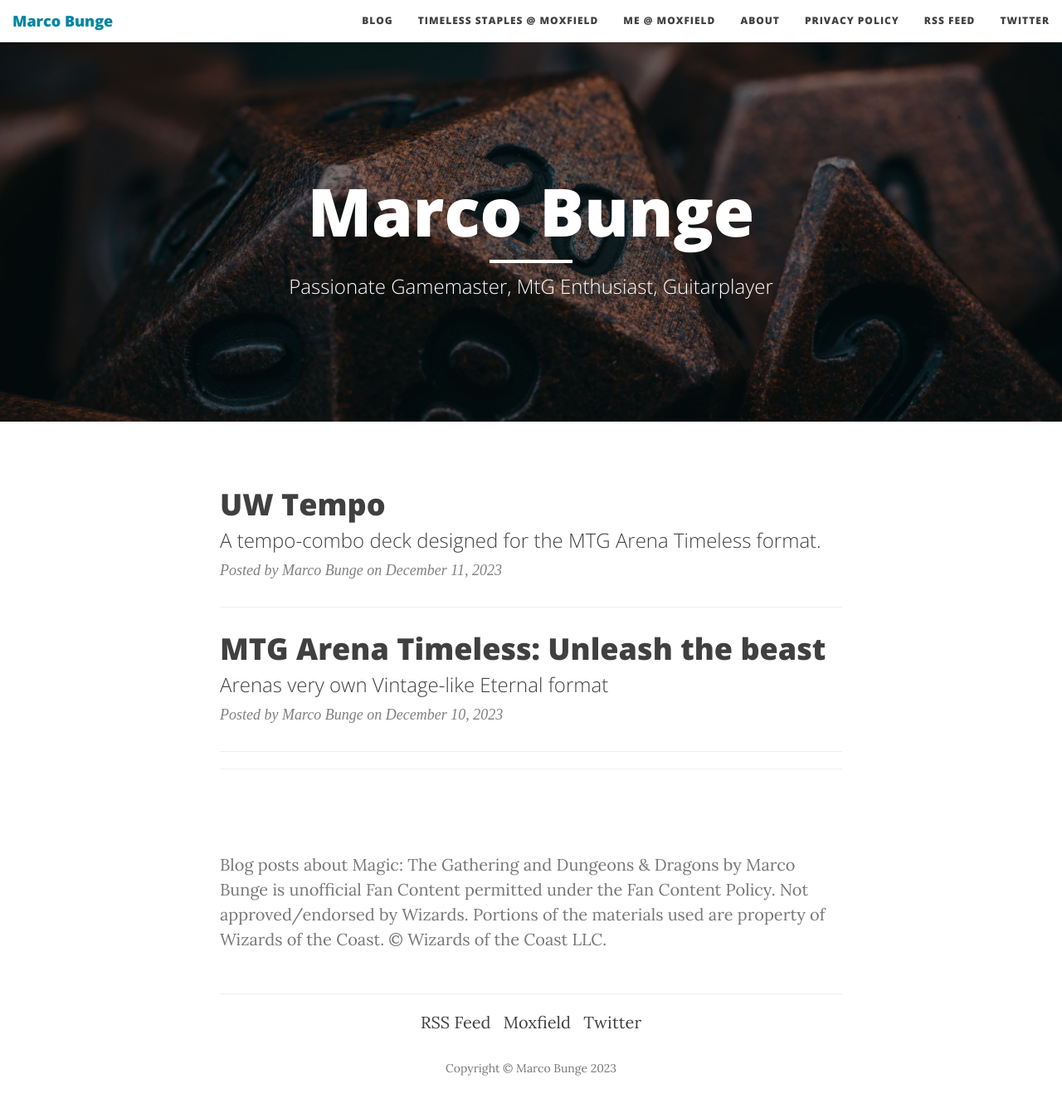
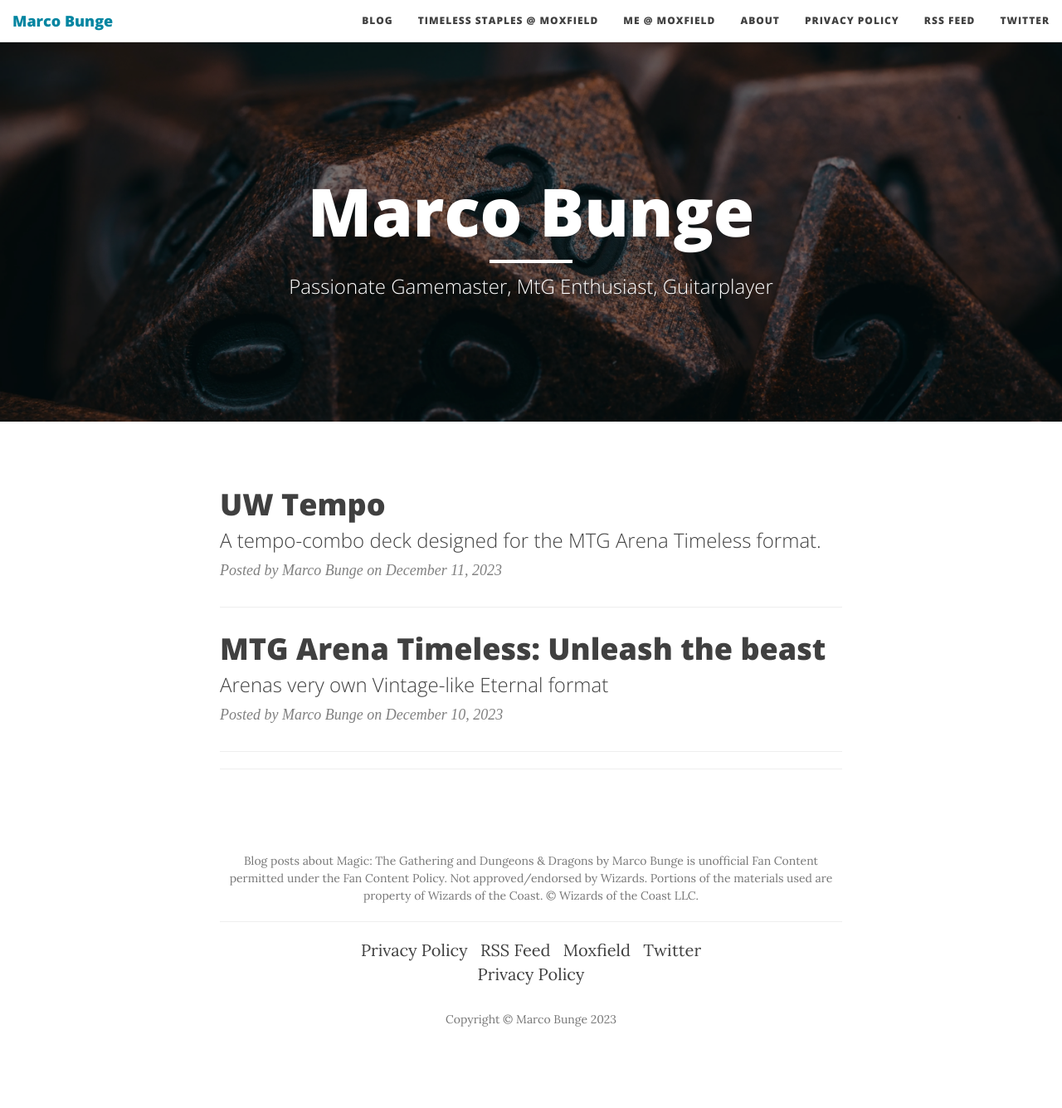
Before and after one commit to mbunge/mbunge.github.io, a Jekyll site: the page built from index.html, in a window 1280 px wide and 1363 px high. Shown: the top 1335 px of the window at 83% size. Built offline with Jekyll 4.4.1, drawn with Linux system fonts in a browser that asks for light colours; some web fonts are replaced; the list of posts is cut into pages by our own code.

Commit message:
Fix style

```diff
--- a/_includes/footer.html
+++ b/_includes/footer.html
@@ -3,13 +3,18 @@
     <div class="container">
         <div class="row">
             <div class="col-lg-8 col-lg-offset-2 col-md-10 col-md-offset-1">
-                <p class="text-muted">Blog posts about Magic: The Gathering and Dungeons &amp; Dragons by Marco Bunge is unofficial Fan Content permitted under the Fan Content Policy. Not approved/endorsed by Wizards. Portions of the materials used are property of Wizards of the Coast. &copy; Wizards of the Coast LLC.</p>
+                <p class="copyright text-muted">Blog posts about Magic: The Gathering and Dungeons &amp; Dragons by Marco Bunge is unofficial Fan Content permitted under the Fan Content Policy. Not approved/endorsed by Wizards. Portions of the materials used are property of Wizards of the Coast. &copy; Wizards of the Coast LLC.</p>
             </div>
             <div class="col-lg-8 col-lg-offset-2 col-md-10 col-md-offset-1">
                 <hr>
             </div>
             <div class="col-lg-8 col-lg-offset-2 col-md-10 col-md-offset-1">
                 <ul class="list-inline text-center">
+                    <li>
+                        <a href="{{ "/feed.xml" | prepend: site.baseurl }}">
+                            Privacy Policy
+                        </a>
+                    </li>
                     <li>
                         <a href="{{ "/feed.xml" | prepend: site.baseurl }}">
                             <!--<span class="fa-stack fa-lg">
@@ -60,6 +65,13 @@
                     </li>
                     {% endif %}
                 </ul>
+                <ul class="list-inline text-center">
+                    <li>
+                        <a href="{{ "/privacy-policy.html" | prepend: site.baseurl }}">
+                            Privacy Policy
+                        </a>
+                    </li>
+                </ul>
                 <p class="copyright text-muted">Copyright &copy; {{ site.title }} {{ site.time | date: '%Y' }}</p>
             </div>
         </div>
```
